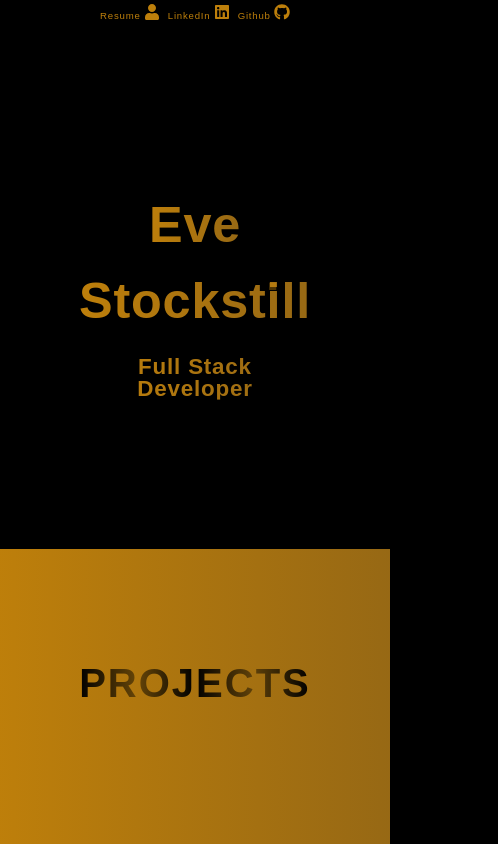
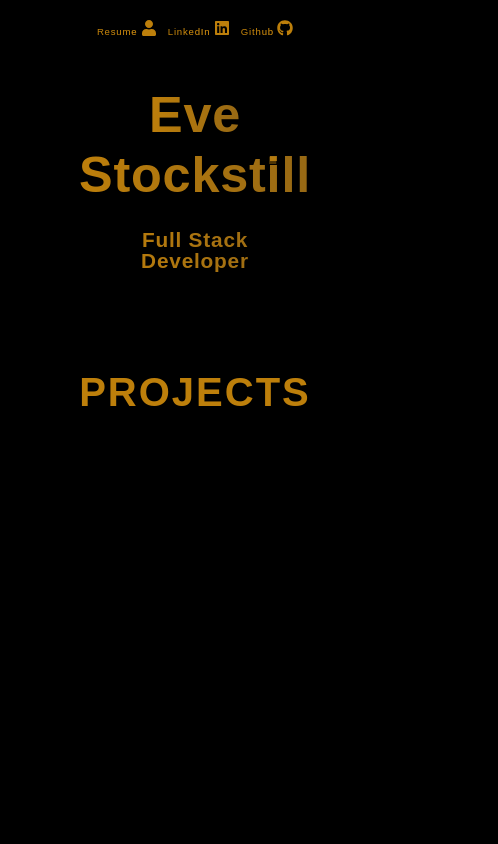
Before and after one commit to evestockstill/evestockstill, a React app: page / in a window 390 px wide. Shown: the top 844 px of the page, 498 px wide, since content can reach past the window. Built offline with nearby package versions, Linux system fonts and the light colour scheme; a web font is replaced by a local one.

Commit message:
added some responsiveness to header and nav

```diff
--- a/src/components/abstract/mixins.scss
+++ b/src/components/abstract/mixins.scss
@@ -24,9 +24,11 @@
 @mixin respond($breakpoint) {
   @if $breakpoint == phone {
     @media(max-width: 37.5em) { @content };
+    overflow: hidden;
   }
   @if $breakpoint == tab-port {
     @media(max-width: 56.25em) { @content }; //900px
+    overflow: hidden;
   }
   @if $breakpoint == tab-port-big {
     @media(max-width: 65.25em) { @content }; //900px
--- a/src/components/header/Header.js
+++ b/src/components/header/Header.js
@@ -7,6 +7,7 @@ import Resume from '../resume/Resume';
 const Header = () => {
   return (
     <>
+      <div className='wrapper'>
         <div className='background'>
           <header className='header'>
             <Nav />
@@ -33,9 +34,11 @@ const Header = () => {
             <section className='section-main'>
               <div className='center-text'>
                 <h3 className='section-title'>Projects</h3>
+
               </div>
             </section>
           </main>
+        </div>
       </div>
     </>
   );
--- a/src/components/header/Header.scss
+++ b/src/components/header/Header.scss
@@ -1,10 +1,17 @@
 @import '../abstract/global.scss';
+.wrapper {
+  width: auto;
+  max-width: auto;
+  padding: 0 .1rem;
+  margin: 0;
+  overflow: hidden;
+}
+.header {
+  height: 80vh;
+   @include respond(phone) {
+      height: 40vh;
+    }
 
-.header {
-  height: 95vh;
-//    @include respond(phone) {
-//     clip-path: polygon(0 0, 100% 0, 100% 65vh, 0 100%);
-//     }
   .bg-video {
     display: none;
     filter: hue-rotate(10deg);
@@ -13,16 +20,17 @@
     top: 0;
     left: 0;
     height: 100%;
-    width: 100%;
+    width: auto;
     z-index: -1;
     background-blend-mode: screen;
-    clip-path: polygon(0 0, 100% 0, 100% 65vh, 0 100%);
+    // clip-path: polygon(0 0, 100% 0, 100% 45vh, 0 100%);
+    clip-path: circle(50% at 50% 50%);
+
      @include respond(phone) {
        display: none;
-    z-index: -1;
-         clip-path: polygon(0 0, 100% 0, 100% 65vh, 0 100%);
+
+
     }
-
     &__content {
       width: 100%;
       height: 100%;
@@ -30,11 +38,7 @@
     }
   }
 
-#wrapper {
-    display: flex;
-    justify-content: center;
-    align-items: center;
-}
+
 .first {
     font-size: 6.3rem;
   font-family: quiche-sans,sans-serif;
@@ -52,6 +56,10 @@ font-style: normal;
     -webkit-background-clip: text;
     background-clip: text;
     color: transparent;
+    @include respond(phone) {
+      top: 7%;
+
+    }
 
 }
 .title {
@@ -71,6 +79,10 @@ font-style: normal;
     -webkit-background-clip: text;
     background-clip: text;
     color: transparent;
+    @include respond(phone) {
+      top: 25%;
+      font-size: 2.6rem;
+    }
 }
 .text {
  font-size: 6.3rem;
@@ -79,7 +91,7 @@ font-weight: 700;
 font-style: normal;
  text-align: center;
  line-height: 1;
- margin: 0;
+//  margin: 0;
     margin-top: 6rem;
 
  top: 30%;
@@ -91,13 +103,17 @@ font-style: normal;
     -webkit-background-clip: text;
     background-clip: text;
     color: transparent;
+    @include respond(phone) {
+      top: 15%;
+
+    }
 
      &:before {
 		content: attr(data);
 		position: absolute;
 		overflow: hidden;
 		color: $grey-med;
-		width: 100%;
+		width: auto;
 		z-index: 5;
 		text-shadow: none;
         left: 80.5%;
@@ -113,32 +129,32 @@ font-style: normal;
 }
 
 .section-main{
-   background: linear-gradient(to right, $yellow1, $yellow2);
-    margin-top: -30vh;
-    height: 100vh;
+  //  background: linear-gradient(to right, $yellow1, $yellow2);
+    height: auto;
+    padding-bottom: 4rem;
   color: $darkgrey;
   font-size: 4rem;
   text-align: center;
 
 
 .section-title{
-  margin-top: 17rem;
+  margin-top: 5rem;
     font-size: 5rem;
     text-transform: uppercase;
     display: inline-block;
     font-weight: 700;
-    background-image: linear-gradient(to right,  $black, $black-med, $black, $black-med, $black);
-    -webkit-background-clip: text;
-    background-clip: text;
-    color: transparent;
+    // background-image: linear-gradient(to right,  $black, $black-med, $black, $black-med, $black);
+    // -webkit-background-clip: text;
+    // background-clip: text;
+    color: $yellow1;
     letter-spacing: 2px;
     transition: all 0.2s;
 
     @include respond(tab-port) {
-      margin-top: 20rem;
+      // margin-top: 3rem;
     }
     @include respond(phone) {
-      margin-top: 14rem;
+      margin-top: 4rem;
     }
 
     &:hover {
--- a/src/components/nav/Nav.scss
+++ b/src/components/nav/Nav.scss
@@ -3,6 +3,7 @@ nav {
 display: flex;
 justify-content: flex-end;
 flex-direction: row;
+background-color: transparent;
 @include respond(phone) {
   justify-content: center;
 }
@@ -16,7 +17,12 @@ flex-direction: row;
 }
 li {
   display: inline-block;
-  justify-content: f;
+
+  background: linear-gradient(to right, $black, $yellow2);
+    -webkit-background-clip: text;
+    background-clip: text;
+    color: transparent;
+
 }
 .fa {
  color: $yellow1;
@@ -33,6 +39,7 @@ li {
 #github, #linkedin, #resume{
   height: 2.4rem;
   width: 2.4rem;
+
   @include respond(phone) {
     height: 2rem;
   width: 2rem;
@@ -43,11 +50,11 @@ li {
    display: block;
    text-align: center;
    font-size: 1.6rem;
-   padding: .5rem 2rem;
+   padding: 1.5rem 1rem 0 1rem;
    color: $yellow1;
    @include respond(phone) {
      font-size: 1.2rem;
-     padding: .5rem;
+     padding: 2.5rem .7rem 0 .7rem;
    }
    &:hover {
   	text-shadow: -1px -1px 10px $whiteShadow, 1px -1px 10px $whiteShadow, -1px 1px 0 $whiteShadow, 1px 1px 0 $whiteShadow, 0 -2px 8px, 0 0 2px, 0 0 5px #ff7e00, 0 0 15px #ff4444, 0 0 2px #ff7e00, 0 2px 3px #000;
```
Lines whose indentation alone changed are shown as unchanged.
